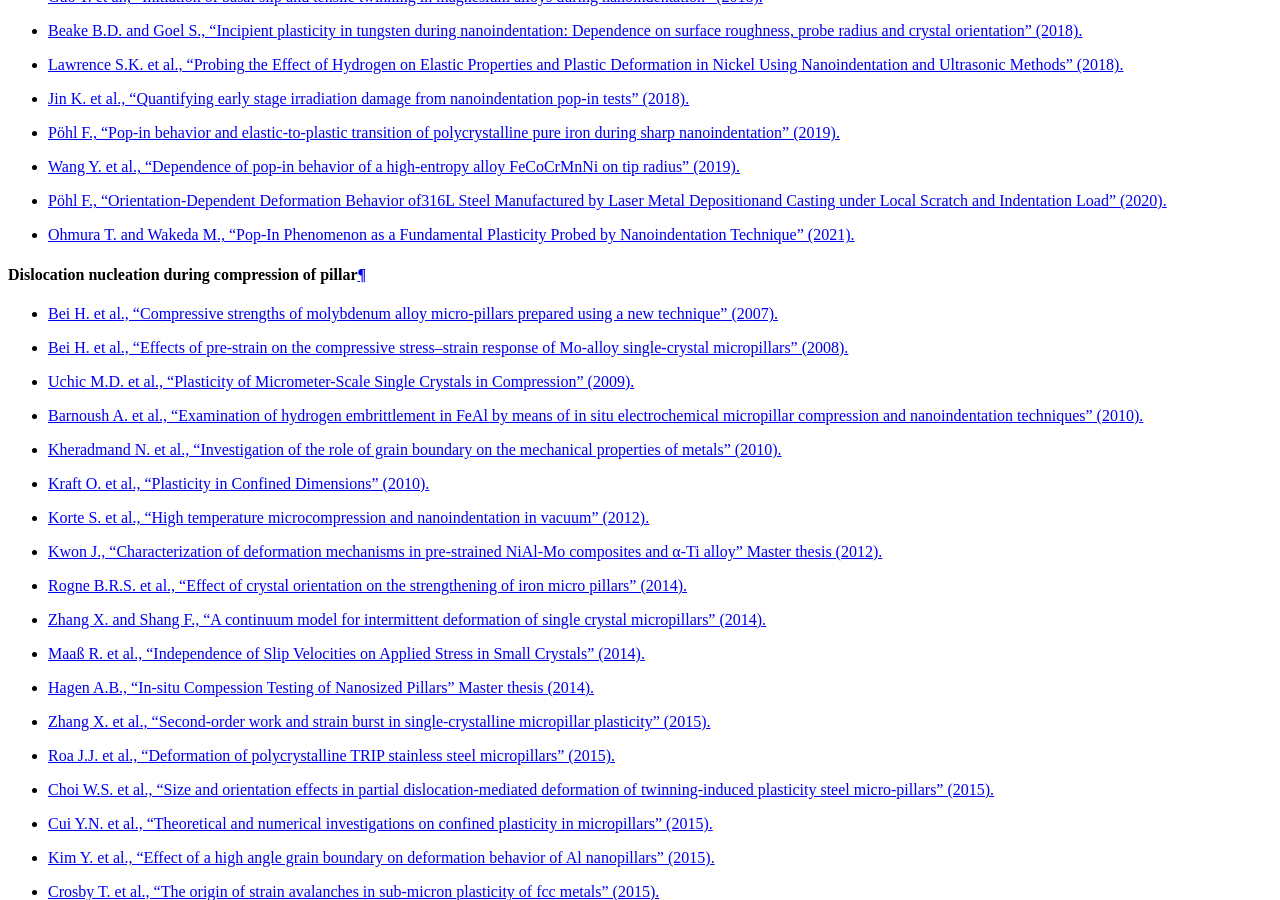
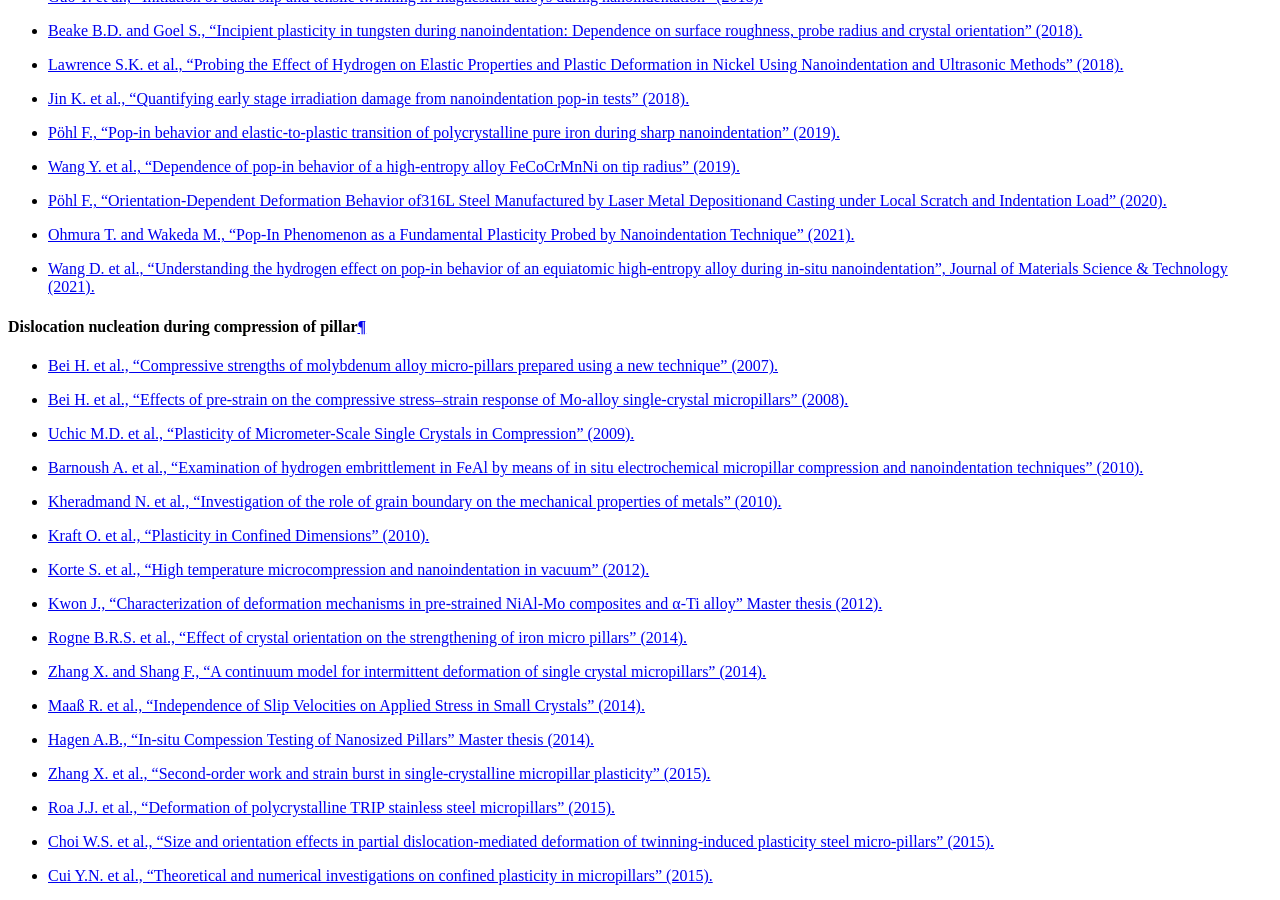
Before and after one commit to DavidMercier/PopIn, a Sphinx documentation site: the page built from doc/links_ref.rst, in a window 1280 px wide and 900 px high, scrolled down 4787 px. Built offline with Sphinx 7.4.7, drawn with Linux system fonts in a browser that asks for light colours; comment, search, counter and statistics services are not loaded.

Commit message:
Update links_ref.rst

```diff
--- a/doc/links_ref.rst
+++ b/doc/links_ref.rst
@@ -162,6 +162,7 @@ Dislocation nucleation during (nano)indentation
 * `Wang Y. et al., "Dependence of pop-in behavior of a high-entropy alloy FeCoCrMnNi on tip radius" (2019). <https://doi.org/10.1007/s00339-019-2409-z>`_
 * `Pöhl F., "Orientation-Dependent Deformation Behavior of316L Steel Manufactured by Laser Metal Depositionand Casting under Local Scratch and Indentation Load" (2020). <https://doi.org/10.3390/ma13071765>`_
 * `Ohmura T. and Wakeda M., "Pop-In Phenomenon as a Fundamental Plasticity Probed by Nanoindentation Technique" (2021). <https://doi.org/10.3390/ma14081879>`_
+* `Wang D. et al., "Understanding the hydrogen effect on pop-in behavior of an equiatomic high-entropy alloy during in-situ nanoindentation", Journal of Materials Science & Technology (2021). <https://doi.org/10.1016/j.jmst.2021.04.060>`_
 
 Dislocation nucleation during compression of pillar
 -----------------------------------------------------
```
